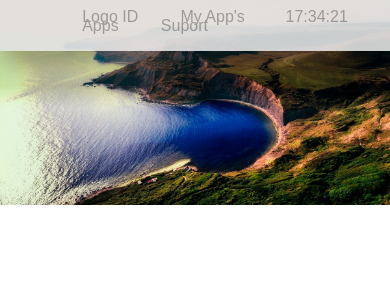
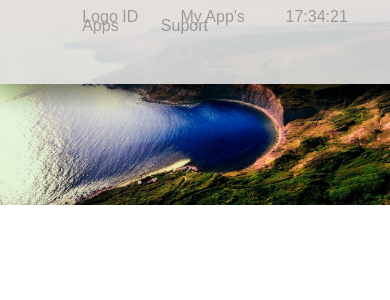
Before and after one commit to formiga-tecnologia/FOS-Design-, a React (Create React App) app in the folder fosdesing/: page / in a window 390 px wide. Shown: the top 300 px of the page. Built offline with nearby package versions, Linux system fonts and the light colour scheme.

Commit message:
update Responsive CSS

```diff
--- a/fosdesing/src/Css/systemStyle.css
+++ b/fosdesing/src/Css/systemStyle.css
@@ -9,3 +9,15 @@
     float: right;
     margin-right: 1vh;
 }
+
+
+
+/*Responsive system */
+@media screen and (max-width: 600px){
+    .bar-static{
+        height: 10vh;
+    }
+    .bar-static ul li{
+        margin-top: -1vh;
+    }
+}
```
